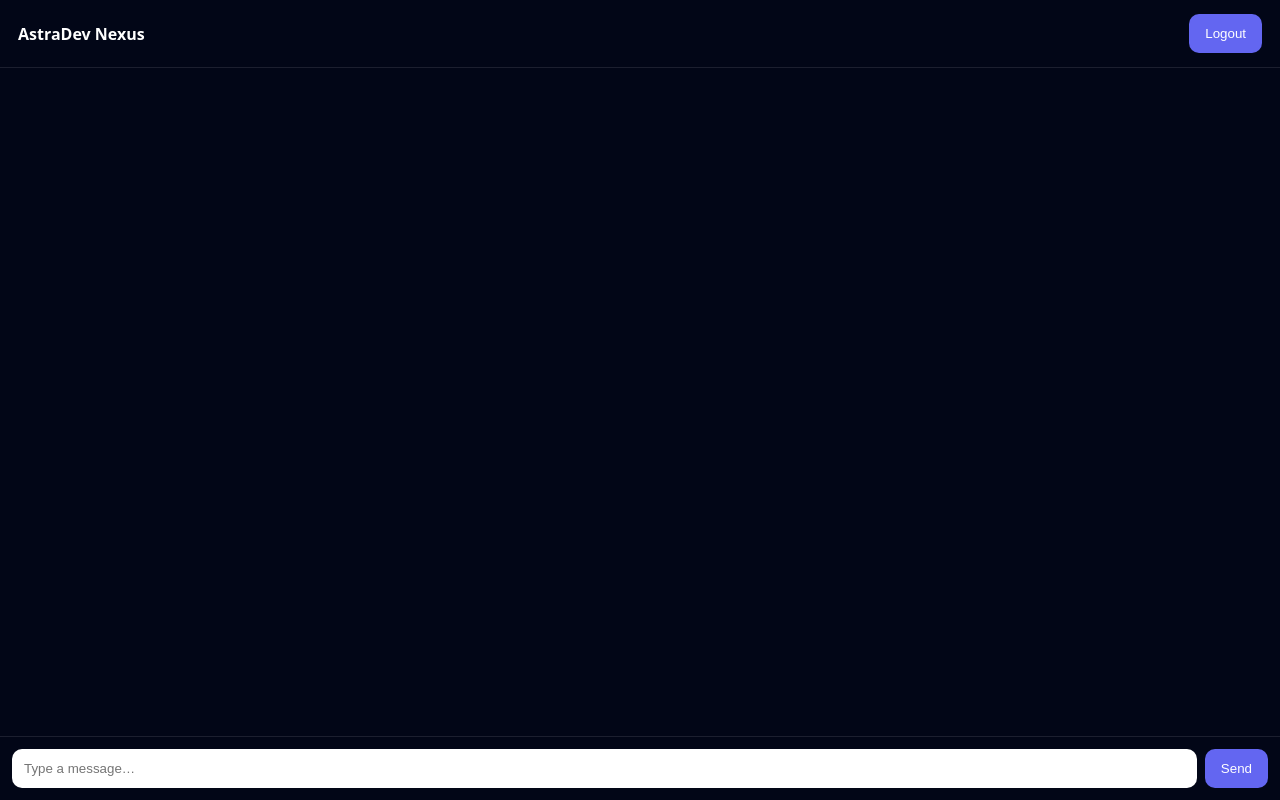
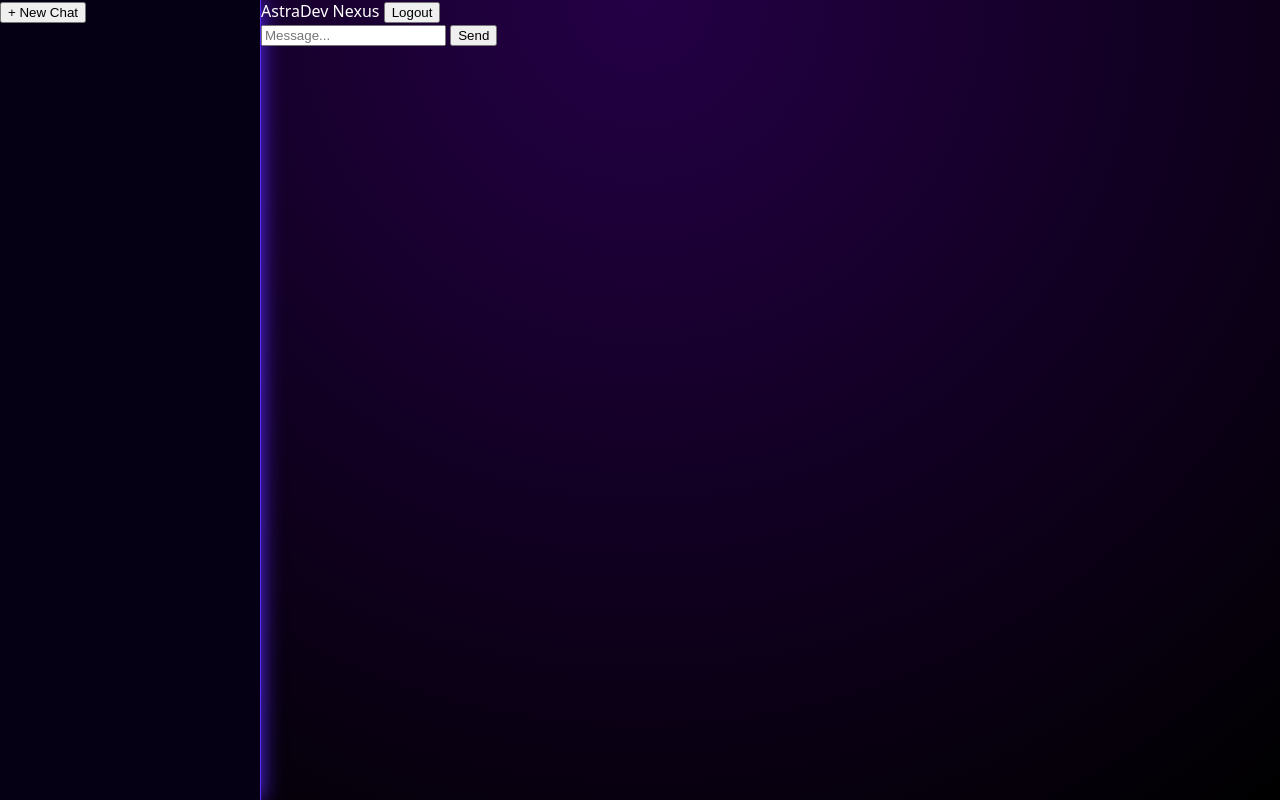
Before and after one commit to AstraDevNexus/chatbot, a Flask app: page /chat in a window 1280 px wide. Run offline with Flask 3, Linux system fonts and the light colour scheme; some libraries are stand-ins or nearby versions.

Commit message:
Install Flask correctly

```diff
--- a/app.py
+++ b/app.py
@@ -1,56 +1,54 @@
-from flask import Flask, render_template, request, jsonify
-import os
-import requests
+from flask import Flask, render_template, request, Response
+import requests, os, time
 
 app = Flask(__name__)
 
 GROQ_API_KEY = os.getenv("GROQ_API_KEY")
-GROQ_MODEL = "llama-3.1-8b-instant"
 
+SYSTEM_PROMPT = """
+You are ChatGPT.
+Rules:
+- Answer clearly and accurately
+- Use bullet points when useful
+- Do NOT include code unless asked
+- Do NOT mention limitations or cutoffs
+- Be concise and factual
+"""
+
+def groq_reply(msg):
+    res = requests.post(
+        "https://api.groq.com/openai/v1/chat/completions",
+        headers={
+            "Authorization": f"Bearer {GROQ_API_KEY}",
+            "Content-Type": "application/json"
+        },
+        json={
+            "model": "llama3-70b-8192",
+            "messages": [
+                {"role": "system", "content": SYSTEM_PROMPT},
+                {"role": "user", "content": msg}
+            ],
+            "temperature": 0.4
+        }
+    )
+    return res.json()["choices"][0]["message"]["content"]
 
 @app.route("/")
 def login():
     return render_template("login.html")
 
-
 @app.route("/chat")
 def chat():
     return render_template("index.html")
 
+@app.route("/stream", methods=["POST"])
+def stream():
+    msg = request.json["message"]
 
-@app.route("/api/chat", methods=["POST"])
-def api_chat():
-    data = request.get_json()
-    message = data.get("message", "").strip()
+    def generate():
+        reply = groq_reply(msg)
+        for word in reply.split(" "):
+            yield f"data:{word} "
+            time.sleep(0.025)
 
-    if not message:
-        return jsonify({"reply": "Please type something."})
-
-    headers = {
-        "Authorization": f"Bearer {GROQ_API_KEY}",
-        "Content-Type": "application/json"
-    }
-
-    payload = {
-        "model": GROQ_MODEL,
-        "messages": [
-            {"role": "system", "content": "Reply like ChatGPT. Use bullet points and code blocks when helpful."},
-            {"role": "user", "content": message}
-        ],
-        "temperature": 0.7,
-        "max_tokens": 400
-    }
-
-    r = requests.post(
-        "https://api.groq.com/openai/v1/chat/completions",
-        headers=headers,
-        json=payload,
-        timeout=20
-    )
-
-    reply = r.json()["choices"][0]["message"]["content"]
-    return jsonify({"reply": reply})
-
-
-if __name__ == "__main__":
-    app.run(debug=True)
+    return Response(generate(), mimetype="text/event-stream")
--- a/static/css/main.css
+++ b/static/css/main.css
@@ -1,77 +1,45 @@
 body {
-  margin: 0;
-  font-family: Inter, sans-serif;
-  background: radial-gradient(circle, #0a0f2c, #050714);
-  color: white;
-}
-
-.glow-bg {
-  position: fixed;
-  width: 600px;
-  height: 600px;
-  background: linear-gradient(45deg, #7f5cff, #00e0ff);
-  filter: blur(180px);
-  opacity: .5;
-  top: -200px;
-}
-
-.auth, .chat {
-  display: flex;
-  height: 100vh;
-}
-
-.login-card {
-  margin: auto;
-  background: rgba(10,12,40,.9);
-  padding: 40px;
-  border-radius: 20px;
-  box-shadow: 0 0 50px #7f5cff55;
+  margin:0;
+  background: radial-gradient(circle at top, #240046, #000);
+  color:white;
+  display:flex;
+  height:100vh;
+  font-family:system-ui;
 }
 
 .sidebar {
-  width: 220px;
-  background: #080b24;
-  padding: 10px;
+  width:260px;
+  background:#050014;
+  border-right:1px solid #5b2bff;
+  box-shadow:0 0 20px #5b2bff;
 }
 
-.chat-area {
-  flex: 1;
-  display: flex;
-  flex-direction: column;
-}
-
-#messages {
-  flex: 1;
-  padding: 20px;
-  overflow-y: auto;
+.main {
+  flex:1;
+  display:flex;
+  flex-direction:column;
 }
 
 .user {
-  text-align: right;
-  color: #00e0ff;
+  background:#5b2bff;
+  padding:10px;
+  margin:8px;
+  border-radius:8px;
 }
 
-.bot {
-  color: #c7bfff;
+.ai {
+  background:#0b0b15;
+  border-left:3px solid cyan;
+  padding:10px;
+  margin:8px;
+  animation: glow 2s infinite alternate;
 }
 
-.input-bar {
-  display: flex;
+@keyframes glow {
+  from { box-shadow:0 0 5px cyan; }
+  to { box-shadow:0 0 20px #5b2bff; }
 }
 
-input {
-  flex: 1;
-  padding: 12px;
+@media(max-width:768px){
+  .ai { animation:none; }
 }
-
-button {
-  background: linear-gradient(135deg,#7f5cff,#00e0ff);
-  border: none;
-  color: white;
-  padding: 12px;
-}
-
-/* MOBILE */
-@media(max-width:600px){
-  .glow-bg { display:none }
-}
--- a/static/js/auth.js
+++ b/static/js/auth.js
@@ -1,34 +1,21 @@
-import { initializeApp } from "https://www.gstatic.com/firebasejs/10.7.1/firebase-app.js";
+import { auth } from "./firebase.js";
 import {
-  getAuth,
   GoogleAuthProvider,
   signInWithPopup,
-  signOut,
-  onAuthStateChanged
+  onAuthStateChanged,
+  signOut
 } from "https://www.gstatic.com/firebasejs/10.7.1/firebase-auth.js";
 
-const firebaseConfig = {
-  apiKey: "AIzaSyDMgUlLMjrMDXCXJTdUpGdqRfB1U_kQpqU",
-  authDomain: "ai-login-4a340.firebaseapp.com",
-  projectId: "ai-login-4a340"
-};
-
-const app = initializeApp(firebaseConfig);
-const auth = getAuth(app);
 const provider = new GoogleAuthProvider();
 
-const isLogin = window.location.pathname === "/";
+document.getElementById("google")?.addEventListener("click", () =>
+  signInWithPopup(auth, provider)
+);
 
 onAuthStateChanged(auth, user => {
-  if (!user && !isLogin) window.location.href = "/";
-  if (user && isLogin) window.location.href = "/chat";
+  if (user && location.pathname === "/") location.href = "/chat";
 });
 
-window.loginGoogle = async () => {
-  await signInWithPopup(auth, provider);
-};
-
-window.logout = async () => {
-  await signOut(auth);
-  window.location.href = "/";
-};
+document.getElementById("logout")?.addEventListener("click", () => {
+  signOut(auth).then(() => location.href = "/");
+});
--- a/static/js/chat.js
+++ b/static/js/chat.js
@@ -1,26 +1,74 @@
-async function sendMessage() {
-  const input = document.getElementById("message");
-  const text = input.value.trim();
-  if (!text) return;
+import { auth, db } from "./firebase.js";
+import {
+  collection, addDoc, getDocs, deleteDoc, doc, updateDoc
+} from "https://www.gstatic.com/firebasejs/10.7.1/firebase-firestore.js";
 
-  addMessage("user", text);
-  input.value = "";
+const messages = document.getElementById("messages");
+const chatList = document.getElementById("chatList");
+let currentChatId = null;
 
-  const res = await fetch("/api/chat", {
-    method: "POST",
-    headers: { "Content-Type": "application/json" },
-    body: JSON.stringify({ message: text })
+function bubble(text, cls) {
+  const d = document.createElement("div");
+  d.className = cls;
+  d.textContent = text;
+  messages.appendChild(d);
+  messages.scrollTop = messages.scrollHeight;
+  return d;
+}
+
+async function createChat(title="New Chat") {
+  const ref = await addDoc(collection(db, "chats"), {
+    title,
+    created: Date.now()
+  });
+  loadChats();
+  currentChatId = ref.id;
+}
+
+async function loadChats() {
+  chatList.innerHTML = "";
+  const snap = await getDocs(collection(db, "chats"));
+  snap.forEach(d => {
+    const item = document.createElement("div");
+    item.textContent = d.data().title;
+    item.onclick = () => currentChatId = d.id;
+
+    item.oncontextmenu = e => {
+      e.preventDefault();
+      const name = prompt("Rename chat", d.data().title);
+      if (name) updateDoc(doc(db,"chats",d.id),{title:name});
+    };
+
+    const del = document.createElement("span");
+    del.textContent = " ✖";
+    del.onclick = () => deleteDoc(doc(db,"chats",d.id));
+
+    item.appendChild(del);
+    chatList.appendChild(item);
+  });
+}
+
+document.getElementById("newChat").onclick = () => createChat();
+
+document.getElementById("send").onclick = async () => {
+  const msg = msgInput.value;
+  bubble(msg,"user");
+
+  const res = await fetch("/stream", {
+    method:"POST",
+    headers:{"Content-Type":"application/json"},
+    body:JSON.stringify({message:msg})
   });
 
-  const data = await res.json();
-  addMessage("bot", data.reply);
-}
+  const reader = res.body.getReader();
+  const decoder = new TextDecoder();
+  let ai = bubble("","ai");
 
-function addMessage(role, text) {
-  const chat = document.getElementById("chat");
-  const div = document.createElement("div");
-  div.className = role;
-  div.textContent = text;
-  chat.appendChild(div);
-  chat.scrollTop = chat.scrollHeight;
-}
+  while(true){
+    const {value,done}=await reader.read();
+    if(done) break;
+    ai.textContent += decoder.decode(value);
+  }
+};
+
+loadChats();
--- /dev/null
+++ b/static/js/firebase.js
@@ -0,0 +1,13 @@
+import { initializeApp } from "https://www.gstatic.com/firebasejs/10.7.1/firebase-app.js";
+import { getAuth } from "https://www.gstatic.com/firebasejs/10.7.1/firebase-auth.js";
+import { getFirestore } from "https://www.gstatic.com/firebasejs/10.7.1/firebase-firestore.js";
+
+const firebaseConfig = {
+  apiKey: "YOUR_PUBLIC_KEY",
+  authDomain: "YOUR_PROJECT.firebaseapp.com",
+  projectId: "YOUR_PROJECT"
+};
+
+export const app = initializeApp(firebaseConfig);
+export const auth = getAuth(app);
+export const db = getFirestore(app);
--- a/templates/index.html
+++ b/templates/index.html
@@ -1,77 +1,32 @@
 <!DOCTYPE html>
-<html lang="en">
+<html>
 <head>
-  <meta charset="UTF-8" />
-  <title>Astra Nexus • Chat</title>
-  <meta name="viewport" content="width=device-width, initial-scale=1" />
-
-  <style>
-    body {
-      margin: 0;
-      background: #020617;
-      color: white;
-      font-family: system-ui, sans-serif;
-      display: flex;
-      flex-direction: column;
-      height: 100vh;
-    }
-
-    header {
-      padding: 14px 18px;
-      display: flex;
-      justify-content: space-between;
-      align-items: center;
-      border-bottom: 1px solid rgba(255,255,255,0.1);
-    }
-
-    #chat {
-      flex: 1;
-      padding: 16px;
-      overflow-y: auto;
-    }
-
-    .user { text-align: right; margin: 10px 0; }
-    .bot { text-align: left; margin: 10px 0; opacity: 0.9; }
-
-    footer {
-      display: flex;
-      padding: 12px;
-      gap: 8px;
-      border-top: 1px solid rgba(255,255,255,0.1);
-    }
-
-    input {
-      flex: 1;
-      padding: 12px;
-      border-radius: 10px;
-      border: none;
-    }
-
-    button {
-      padding: 12px 16px;
-      border-radius: 10px;
-      border: none;
-      cursor: pointer;
-      background: #6366f1;
-      color: white;
-    }
-  </style>
+  <title>AstraDev Nexus</title>
+  <link rel="stylesheet" href="/static/css/main.css">
 </head>
 <body>
 
-<header>
-  <strong>AstraDev Nexus</strong>
-  <button onclick="logout()">Logout</button>
-</header>
+<div class="sidebar">
+  <button id="newChat">+ New Chat</button>
+  <div id="chatList"></div>
+</div>
 
-<div id="chat"></div>
+<div class="main">
+  <div class="top">
+    <span>AstraDev Nexus</span>
+    <button id="logout">Logout</button>
+  </div>
 
-<footer>
-  <input id="message" placeholder="Type a message…" />
-  <button onclick="sendMessage()">Send</button>
-</footer>
+  <div id="messages"></div>
 
-<script type="module" src="/static/js/auth.js"></script>
-<script src="/static/js/chat.js"></script>
+  <div class="input">
+    <input id="msg" placeholder="Message..." />
+    <button id="send">Send</button>
+  </div>
+</div>
+
+<script type="module" src="/static/js/firebase.js"></script>
+<script type="module" src="/static/js/chat.js"></script>
+<script src="/static/js/theme.js"></script>
 </body>
 </html>
```
Also changed, not shown: templates/login.html (+9 -41 lines).
